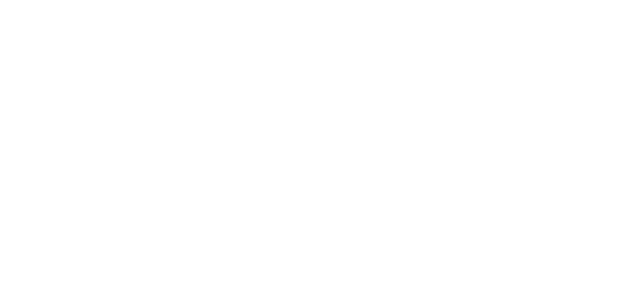
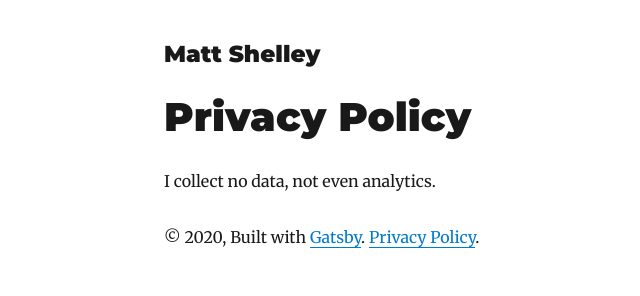
Before and after one commit to mattscripted/mattscripted.github.io, a Gatsby site: page /privacy in a window 1280 px wide. Before the commit this address had no page. Shown: the whole page, without its empty margins (161-801 px from the left). Built offline with nearby package versions, Linux system fonts and the light colour scheme; Gatsby itself is replaced by a stand-in of ours; some packages are replaced by stand-ins of ours.

Commit message:
Create privacy policy for no data collection

```diff
--- a/src/components/layout.tsx
+++ b/src/components/layout.tsx
@@ -56,6 +56,7 @@
       </h3>
     )
   }
+
   return (
     <div
       style={{
@@ -68,9 +69,7 @@
       <header>{header}</header>
       <main>{children}</main>
       <footer>
-        © {new Date().getFullYear()}, Built with
-        {' '}
-        <a href='https://www.gatsbyjs.org'>Gatsby</a>
+        &copy; {new Date().getFullYear()}, Built with <a href='https://www.gatsbyjs.org'>Gatsby</a>. <Link to='/privacy'>Privacy Policy</Link>.
       </footer>
     </div>
   )
--- /dev/null
+++ b/src/pages/privacy.tsx
@@ -0,0 +1,51 @@
+import React from 'react'
+import { graphql, PageProps } from 'gatsby'
+
+import Layout from 'components/layout'
+import SEO from 'components/seo'
+import { rhythm } from 'utils/typography'
+
+type PrivacyQueryProps = {
+  site: {
+    siteMetadata: {
+      title: string
+    }
+  }
+}
+
+const Privacy = (props: PageProps<PrivacyQueryProps>) => {
+  const { data, location } = props
+  const siteTitle = data.site.siteMetadata.title
+
+  return (
+    <Layout location={location} title={siteTitle}>
+      {/* eslint-disable-next-line react/jsx-pascal-case */}
+      <SEO title='Privacy Policy' />
+      <article>
+        <h1
+          style={{
+            marginTop: rhythm(1),
+            marginBottom: rhythm(1)
+          }}
+        >
+          Privacy Policy
+        </h1>
+        <p>
+          I collect no data, not even analytics.
+        </p>
+      </article>
+    </Layout>
+  )
+}
+
+export default Privacy
+
+export const pageQuery = graphql`
+  query {
+    site {
+      siteMetadata {
+        title
+      }
+    }
+  }
+`
```
Also changed, not shown: __mocks__/gatsby.ts (+16 -1 lines), src/pages/privacy.test.tsx (added, +26 -0 lines).
